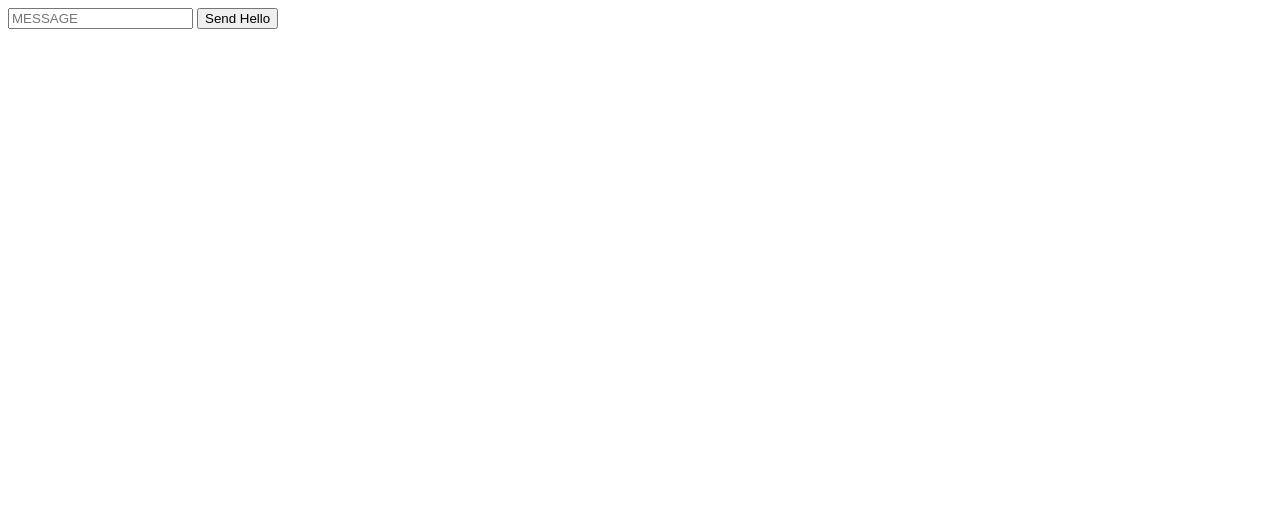
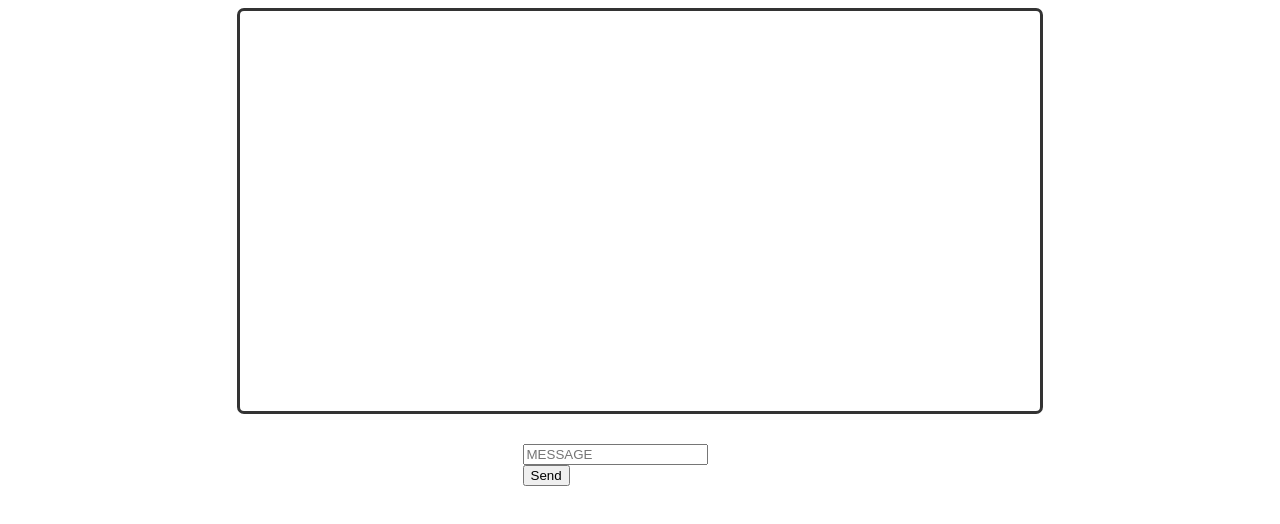
Before and after one commit to elmarzouki/websockets-simple-chat-application, a plain HTML site: page index.html in a window 1280 px wide. Drawn offline with Linux system fonts and the light colour scheme.

Commit message:
change assets

```diff
--- /dev/null
+++ b/assets/scripts.js
@@ -0,0 +1,18 @@
+var ws = new WebSocket('ws://localhost:5001');
+var log = document.getElementById('log');
+// ws.onopen = function(event) {
+//     // alert('Socket connected successfully!');
+//     setTimeout(function() {
+//         ws.send('Wassup mate?');
+//     }, 1000);
+// };
+ws.onmessage = function (event) {
+    console.log(event);
+    log.innerHTML += event.data + '<br/>';
+}
+
+document.querySelector('button').onclick = function() {
+    // ws.send('Hello');
+    var text = document.getElementById('text').value;
+    ws.send(text);
+}
--- /dev/null
+++ b/assets/styles.css
@@ -0,0 +1,11 @@
+div#log {
+    width: 800px;
+    height: 400px;
+    margin: 0 auto;
+    border: 3px solid #333333;
+    border-radius: 7px;
+}
+div#send-crtls {
+    width: 235px;
+    margin: 30px auto;
+}
--- a/index.html
+++ b/index.html
@@ -4,33 +4,16 @@
     <meta charset="UTF-8">
     <meta name="viewport" content="width=device-width, initial-scale=1.0">
     <meta http-equiv="X-UA-Compatible" content="ie=edge">
+    <link rel="stylesheet" href="assets/styles.css">
     <title>WebSockets</title>
 </head>
 <body>
-    <input type="text" name="" id="text" placeholder="MESSAGE">
-    <button>Send Hello</button>
-    <div id="log">
 
+    <div id="log"></div>
+    <div id="send-crtls">
+        <input type="text" name="" id="text" placeholder="MESSAGE">
+        <button>Send</button>
     </div>
-    <script>
-        var ws = new WebSocket('ws://localhost:5001');
-        var log = document.getElementById('log');
-        // ws.onopen = function(event) {
-        //     // alert('Socket connected successfully!');
-        //     setTimeout(function() {
-        //         ws.send('Wassup mate?');
-        //     }, 1000);
-        // };
-        ws.onmessage = function (event) {
-            console.log(event);
-            log.innerHTML += event.data + '<br/>';
-        }
-
-        document.querySelector('button').onclick = function() {
-            // ws.send('Hello');
-            var text = document.getElementById('text').value;
-            ws.send(text);
-        }
-    </script>
+    <script src="assets/scripts.js"></script>
 </body>
 </html>
--- a/server/index.js
+++ b/server/index.js
@@ -11,7 +11,7 @@ serve.on('connection', function(wsos){
     });
 
     wsos.on('close', function() {
-        console.log('I lost a client');
+        console.log('A client disconnected');
     });
 
 
```
